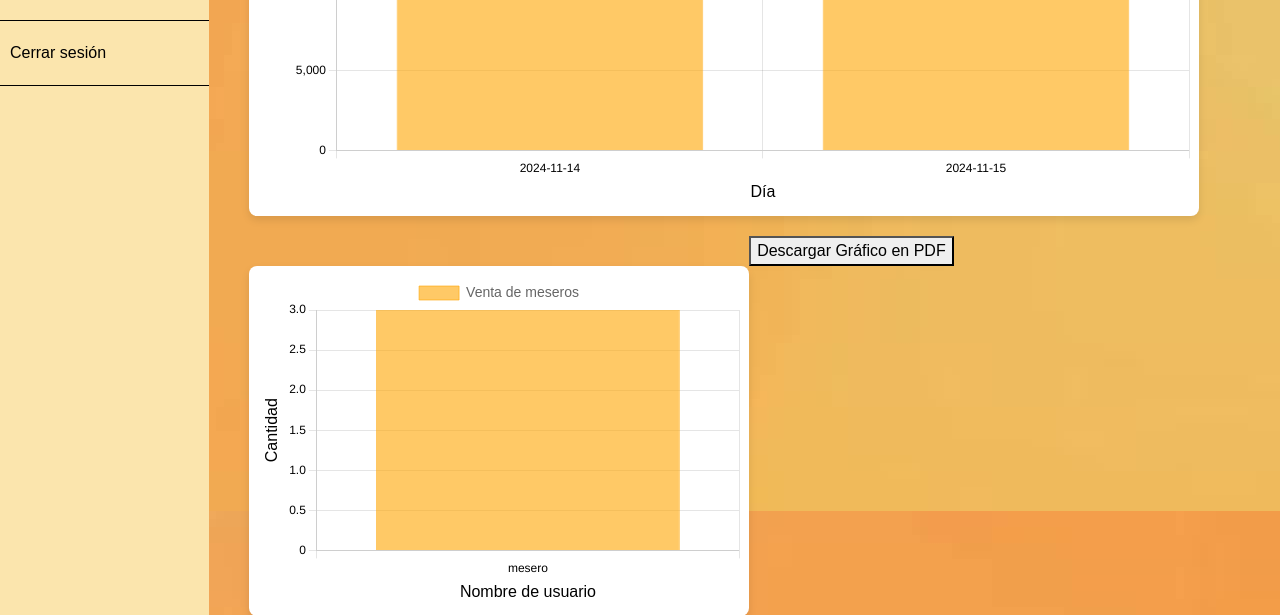
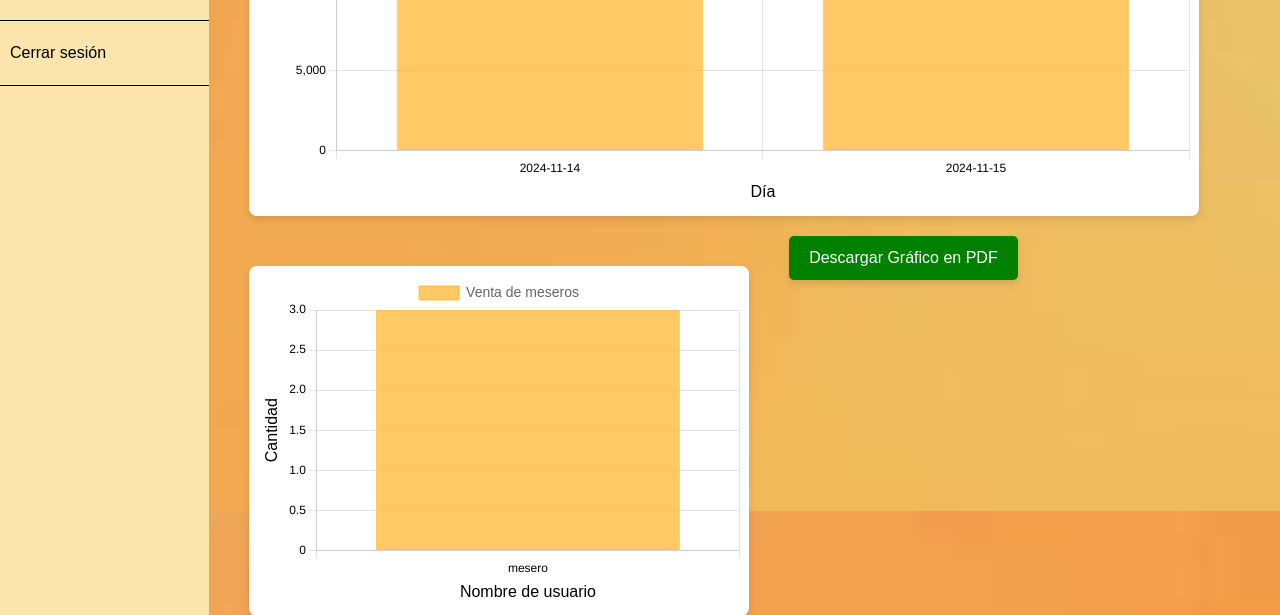
Before and after one commit to Juandoqg/Restaurant, a Django app: page /administrador/ in a window 1280 px wide. Shown: the part 569-1184 px from the top of the page. Run offline with Django 5.2, Linux system fonts and the light colour scheme; a user stored in the database is signed in; data comes from the database, SQL or seed files in the repository; some libraries are stand-ins or nearby versions.

Commit message:
boton verde descargar pdf

```diff
--- a/myapp/static/css/Administrador.css
+++ b/myapp/static/css/Administrador.css
@@ -184,3 +184,27 @@ canvas {
     border-radius: 8px; /* Bordes redondeados */
     box-shadow: 0 4px 8px rgba(0, 0, 0, 0.1); /* Sombra suave */
   }
+  #descargar-pdf {
+    background-color: green; /* Color azul */
+    color: white; /* Texto blanco */
+    font-size: 16px;
+    padding: 10px 20px; /* Espaciado interno */
+    border: none; /* Sin bordes */
+    border-radius: 5px; /* Bordes redondeados */
+    cursor: pointer; /* Cambia el cursor al pasar sobre el botón */
+    box-shadow: 0px 4px 6px rgba(0, 0, 0, 0.1); /* Sombra */
+    transition: all 0.3s ease; /* Animación suave */
+    margin-left: 40px;
+
+  }
+
+  #descargar-pdf:hover {
+    background-color: green; /* Color azul más oscuro al pasar el cursor */
+    box-shadow: 0px 6px 8px rgba(0, 0, 0, 0.2); /* Aumenta la sombra */
+    transform: translateY(-2px); /* Eleva ligeramente el botón */
+  }
+
+  #descargar-pdf:active {
+    background-color: green; /* Color más oscuro al hacer clic */
+    transform: translateY(2px); /* Deprime ligeramente el botón */
+  }
```
